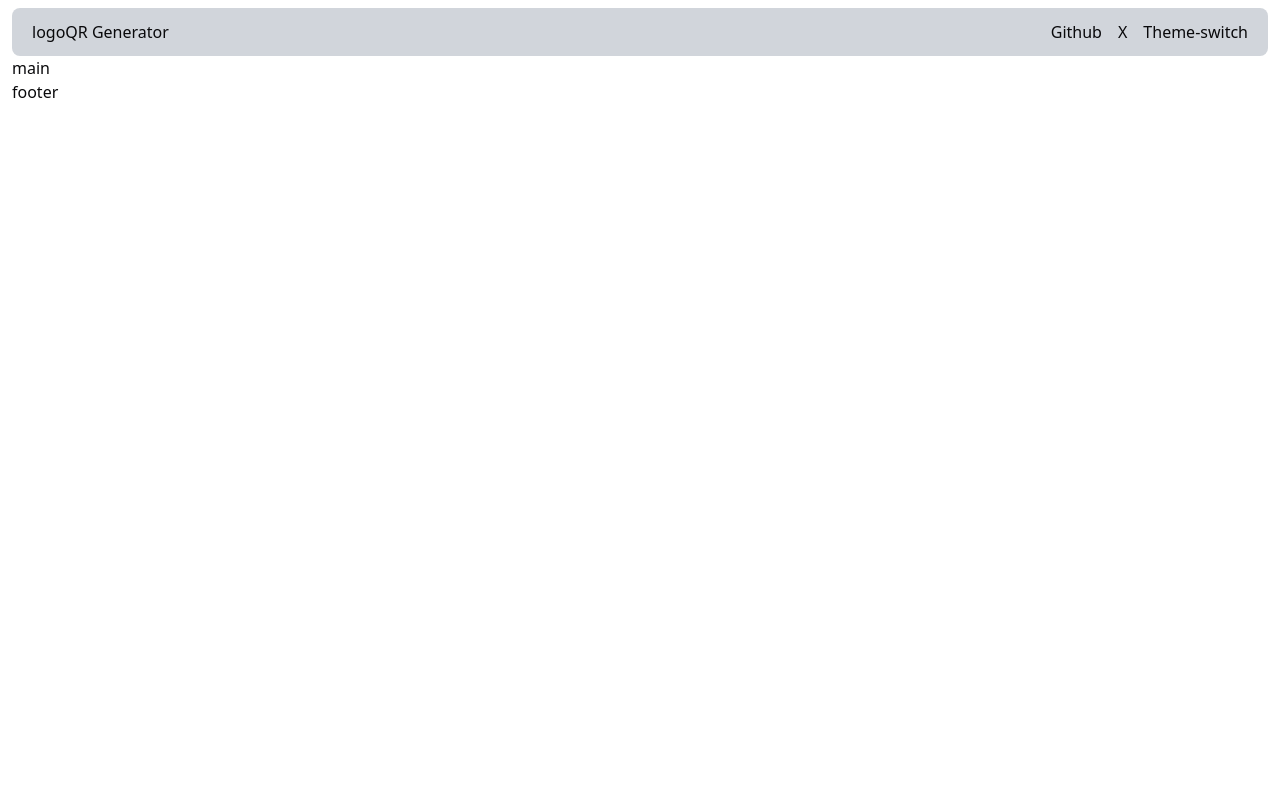
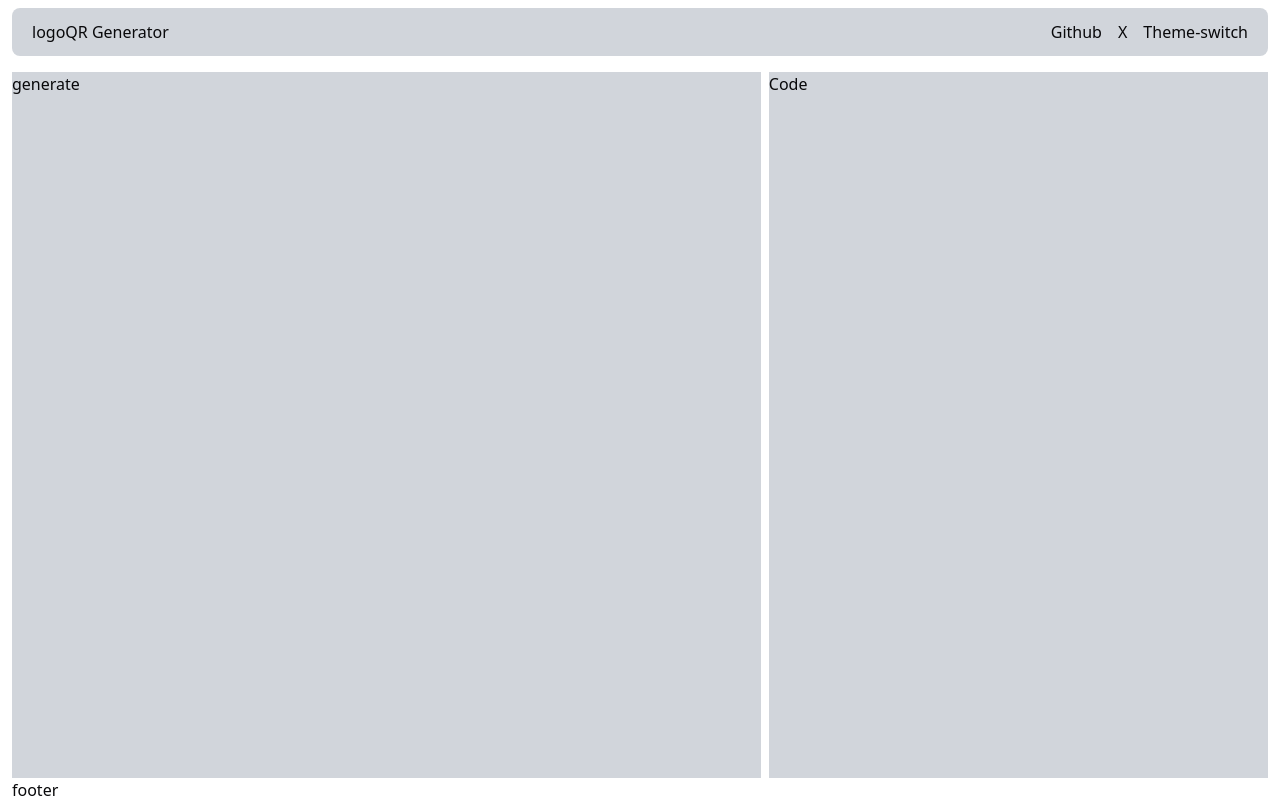
Before and after one commit to DevKaliper/qr-generator, a Next.js app: page / in a window 1280 px wide. Built offline with nearby package versions, Linux system fonts and the light colour scheme.

Commit message:
Update Main-page component with new section for code generation

```diff
--- a/components/Main-page.tsx
+++ b/components/Main-page.tsx
@@ -8,8 +8,9 @@ export default function MainPage() {
             <Header/>
         </header>
 
-        <section>
-            <h2>main</h2>
+        <section className="flex flex-col lg:flex-row gap-2 justify-center items-center w-full h-[90%] mt-4 ">
+            <h2 className="h-full w-full lg:w-3/5  bg-gray-300">generate</h2>
+            <h2 className="h-full w-full lg:w-2/5 bg-gray-300">Code</h2>
         </section>
 
         <footer>
```
